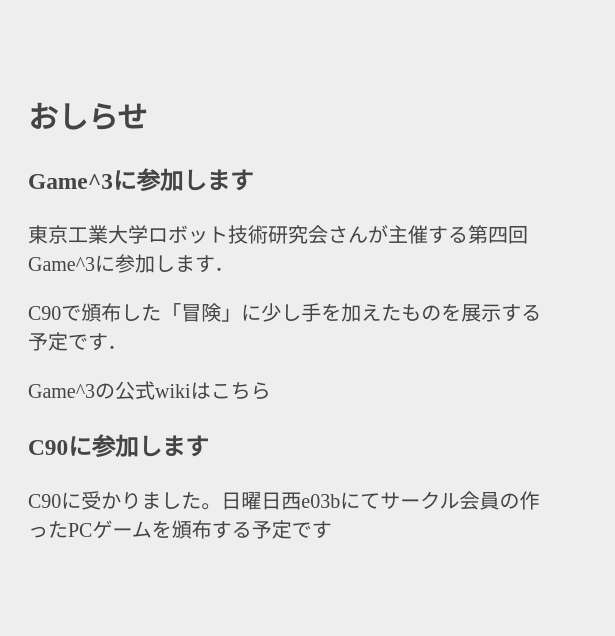
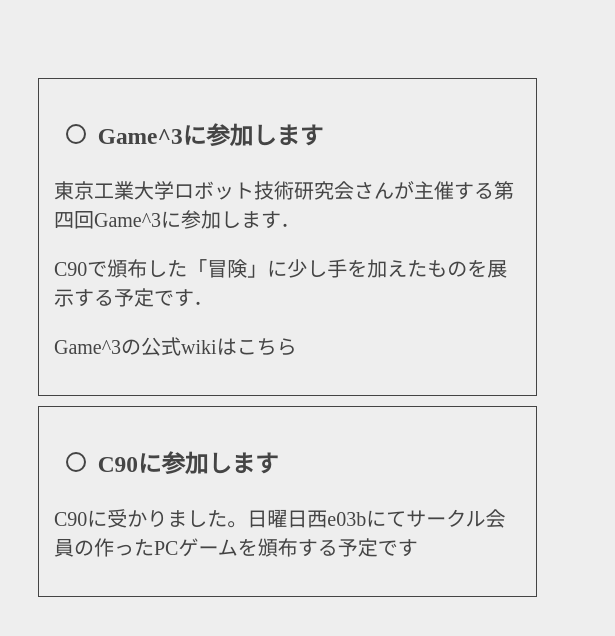
Before and after one commit to AmusementCreators/AmusementCreators.github.io, a plain HTML site: page news.html in a window 1280 px wide. Shown: the full height of the page, 665-1280 px from the left. Drawn offline with Linux system fonts and the light colour scheme.

Commit message:
add news css

```diff
--- a/css/common.css
+++ b/css/common.css
@@ -22,3 +22,14 @@ a:hover {
 ul {
     list-style-type: none;
 }
+
+header {
+    float: left;
+    margin: 32px;
+}
+
+.content {
+    display: table-cell;
+    margin: 16px;
+    min-width: 320px;
+}
--- a/css/home.css
+++ b/css/home.css
@@ -1,14 +1,4 @@
 @charset  "UTF-8";
-
-header {
-    float: left;
-    margin: 32px;
-}
-
-.content {
-    display: table-cell;
-    margin: 32px;
-}
 
 .news {
     max-height: 120px;
--- /dev/null
+++ b/css/news.css
@@ -0,0 +1,18 @@
+@charset "UTF-8";
+
+.title::before {
+    content: '';
+    display: inline-block;
+    width: 0.7em;
+    height: 0.7em;
+    margin-right: 0.5em;
+    margin-left: 0.5em;
+    border: 2px solid;
+    border-radius: 50%;
+}
+
+.pane {
+    border: solid 1px;
+    margin: 1.0rem;
+    padding: 1.5rem;
+}
--- a/news.html
+++ b/news.html
@@ -4,7 +4,7 @@
         <meta charset="UTF-8">
         <title>AmusementCreators</title>
         <link rel="stylesheet" href="css/common.css">
-        <link rel="stylesheet" href="css/home.css">
+        <link rel="stylesheet" href="css/news.css">
     </head>
     <body>
         <header>
@@ -15,18 +15,14 @@
 
         <div class="content">
 
-        <section>
-            <h1 class="title" >おしらせ</h1>
-        </section>
-
-        <section id="GameCube">
+        <section id="GameCube" class="pane">
             <h3 class="title">Game^3に参加します</h3>
             <p>東京工業大学ロボット技術研究会さんが主催する第四回Game^3に参加します．</p>
             <p>C90で頒布した「冒険」に少し手を加えたものを展示する予定です．</p>
             <p>Game^3の公式wikiは<a href="http://seesaawiki.jp/gamecreatercon-game3/">こちら</a></p>
         </section>
 
-        <section id="C90">
+        <section id="C90" class="pane">
             <h3 class="title">C90に参加します</h3>
             <p>C90に受かりました。日曜日西e03bにてサークル会員の作ったPCゲームを頒布する予定です</p>
         </section>
```
